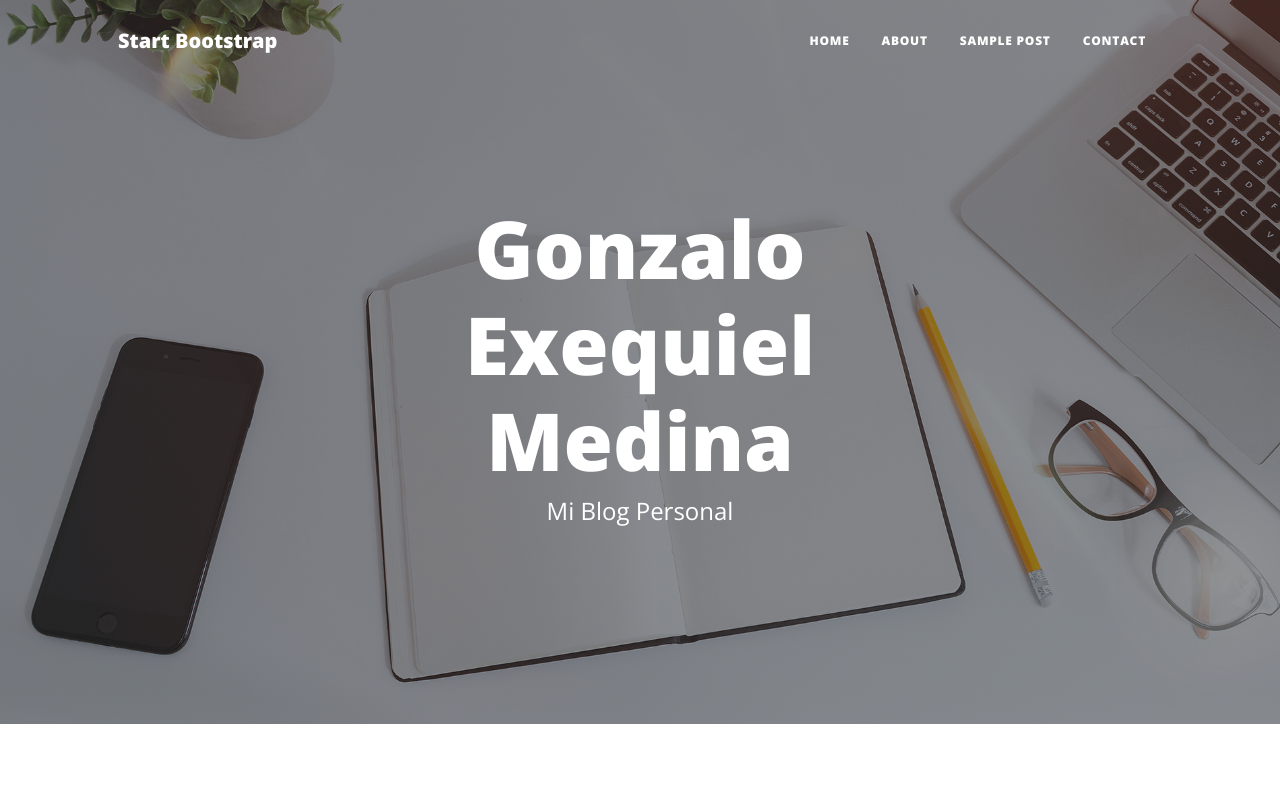
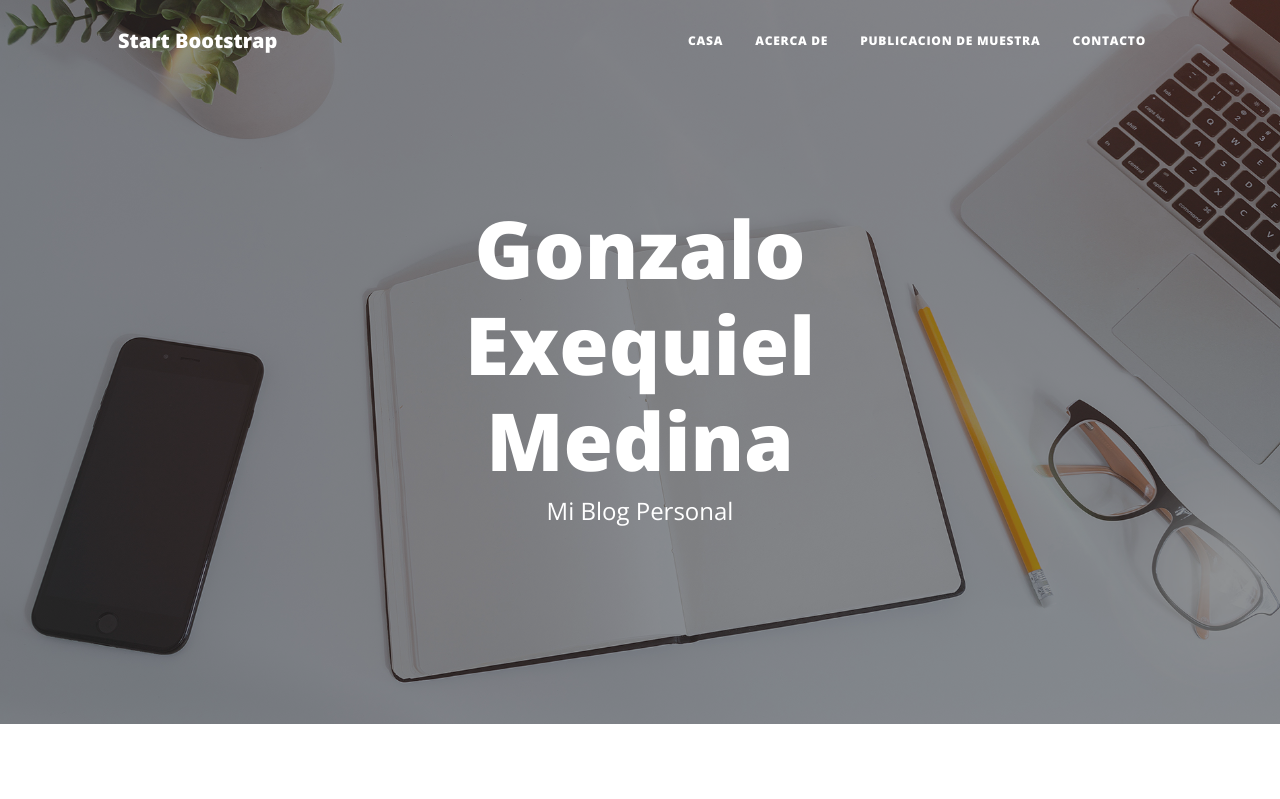
Before and after one commit to GonzaMedina/Mi-Blog-Personal-Gonza-Medina, a plain HTML site: page index.html in a window 1280 px wide. Shown: the top 799 px of the page. Drawn offline with nearby package versions, Linux system fonts and the light colour scheme.

Commit message:
Update index.html

```diff
--- a/index.html
+++ b/index.html
@@ -26,10 +26,10 @@
                 </button>
                 <div class="collapse navbar-collapse" id="navbarResponsive">
                     <ul class="navbar-nav ms-auto py-4 py-lg-0">
-                        <li class="nav-item"><a class="nav-link px-lg-3 py-3 py-lg-4" href="index.html">Home</a></li>
-                        <li class="nav-item"><a class="nav-link px-lg-3 py-3 py-lg-4" href="about.html">About</a></li>
-                        <li class="nav-item"><a class="nav-link px-lg-3 py-3 py-lg-4" href="post.html">Sample Post</a></li>
-                        <li class="nav-item"><a class="nav-link px-lg-3 py-3 py-lg-4" href="contact.html">Contact</a></li>
+                        <li class="nav-item"><a class="nav-link px-lg-3 py-3 py-lg-4" href="index.html">Casa</a></li>
+                        <li class="nav-item"><a class="nav-link px-lg-3 py-3 py-lg-4" href="about.html">Acerca De </a></li>
+                        <li class="nav-item"><a class="nav-link px-lg-3 py-3 py-lg-4" href="post.html">Publicacion De Muestra</a></li>
+                        <li class="nav-item"><a class="nav-link px-lg-3 py-3 py-lg-4" href="contact.html">Contacto</a></li>
                     </ul>
                 </div>
             </div>
```
